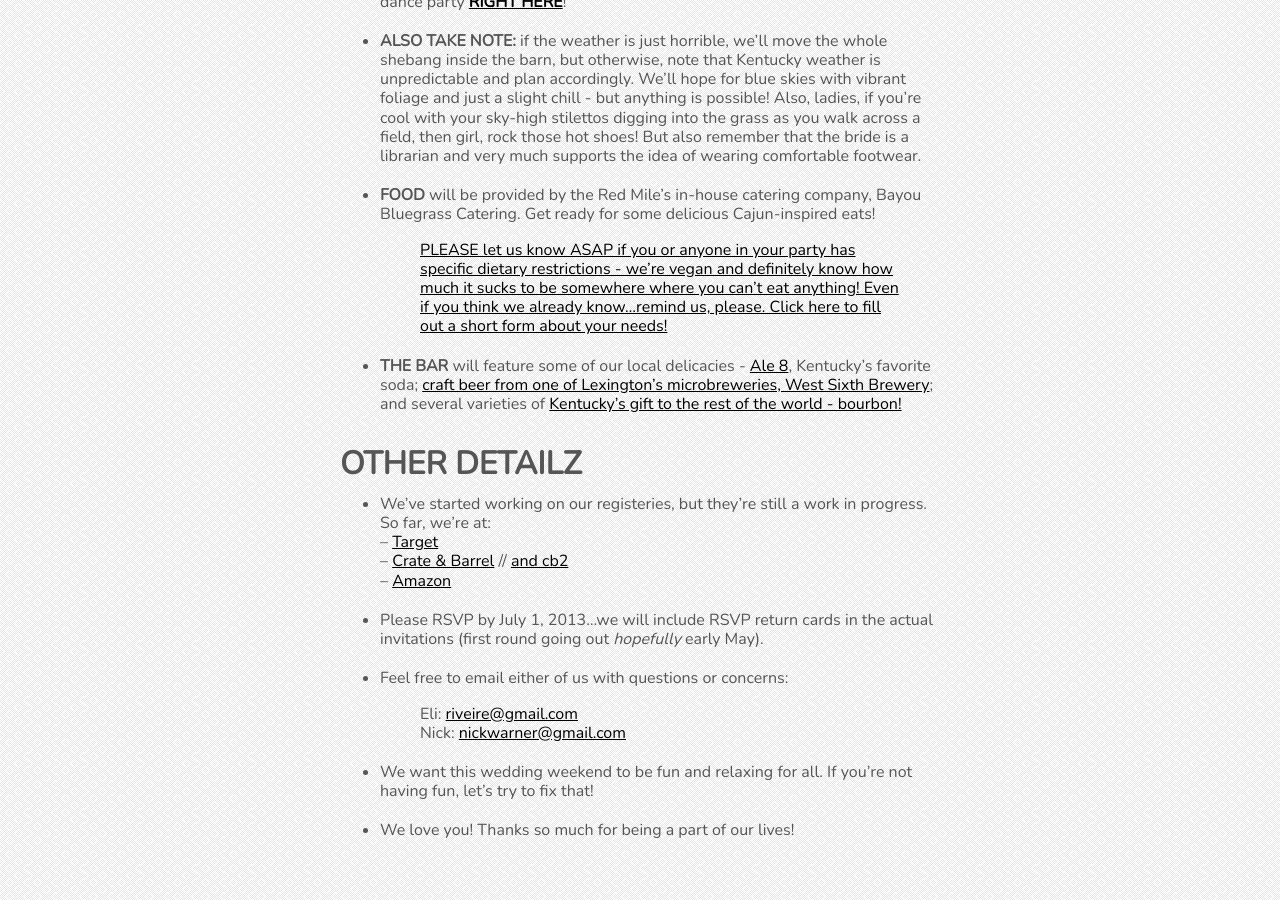
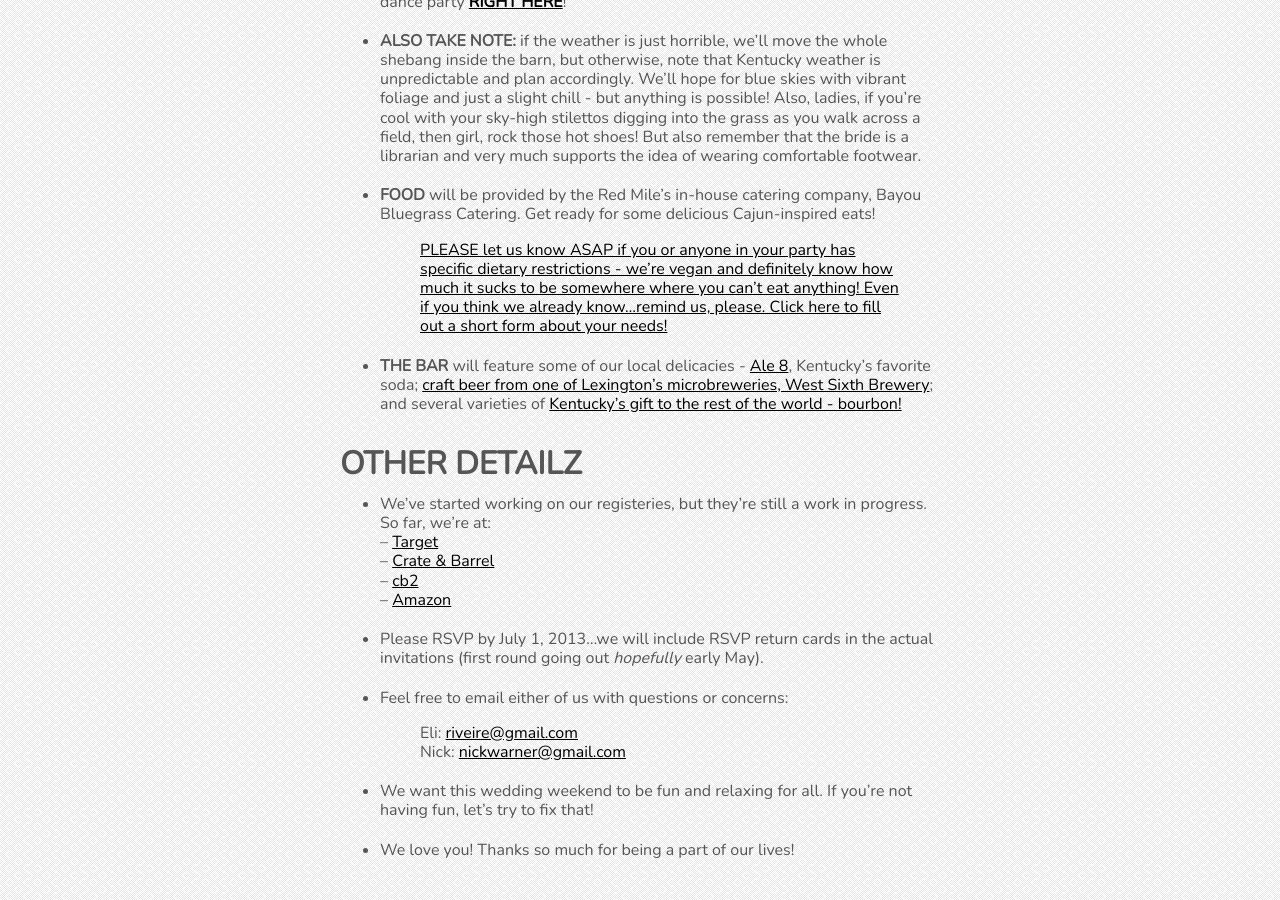
Before and after one commit to nikolaiwarner/eliandnick.com, a Jekyll site: the page built from party.md, in a window 1280 px wide and 900 px high, scrolled down 657 px. Built offline with Jekyll 4.4.1, drawn with Linux system fonts in a browser that asks for light colours; nearby versions of some CDN libraries.

Commit message:
Update party.md

```diff
--- a/party.md
+++ b/party.md
@@ -26,7 +26,8 @@
 
 - We've started working on our registeries, but they're still a work in progress. So far, we're at:
 -- [Target](http://www.target.com/wedd/registry/dWmXT5dpQxbsicThX951gg)
--- [Crate & Barrel](http://www.crateandbarrel.com/Gift-Registry/Guest/View-Registry.aspx?grid=5005730) // [and cb2](http://www.cb2.com/Gift-Registry/Guest/View-Registry.aspx?grid=4940191)
+-- [Crate & Barrel](http://www.crateandbarrel.com/Gift-Registry/Guest/View-Registry.aspx?grid=5005730)
+-- [cb2](http://www.cb2.com/Gift-Registry/Guest/View-Registry.aspx?grid=4940191&SortBy=category)
 -- [Amazon](http://www.amazon.com/gp/registry/registry.html?ie=UTF8&id=3RQOD4ZZZDDCQ&type=wedding)
 - Please RSVP by July 1, 2013...we will include RSVP return cards in the actual invitations (first round going out *hopefully* early May).
 - Feel free to email either of us with questions or concerns:
```
